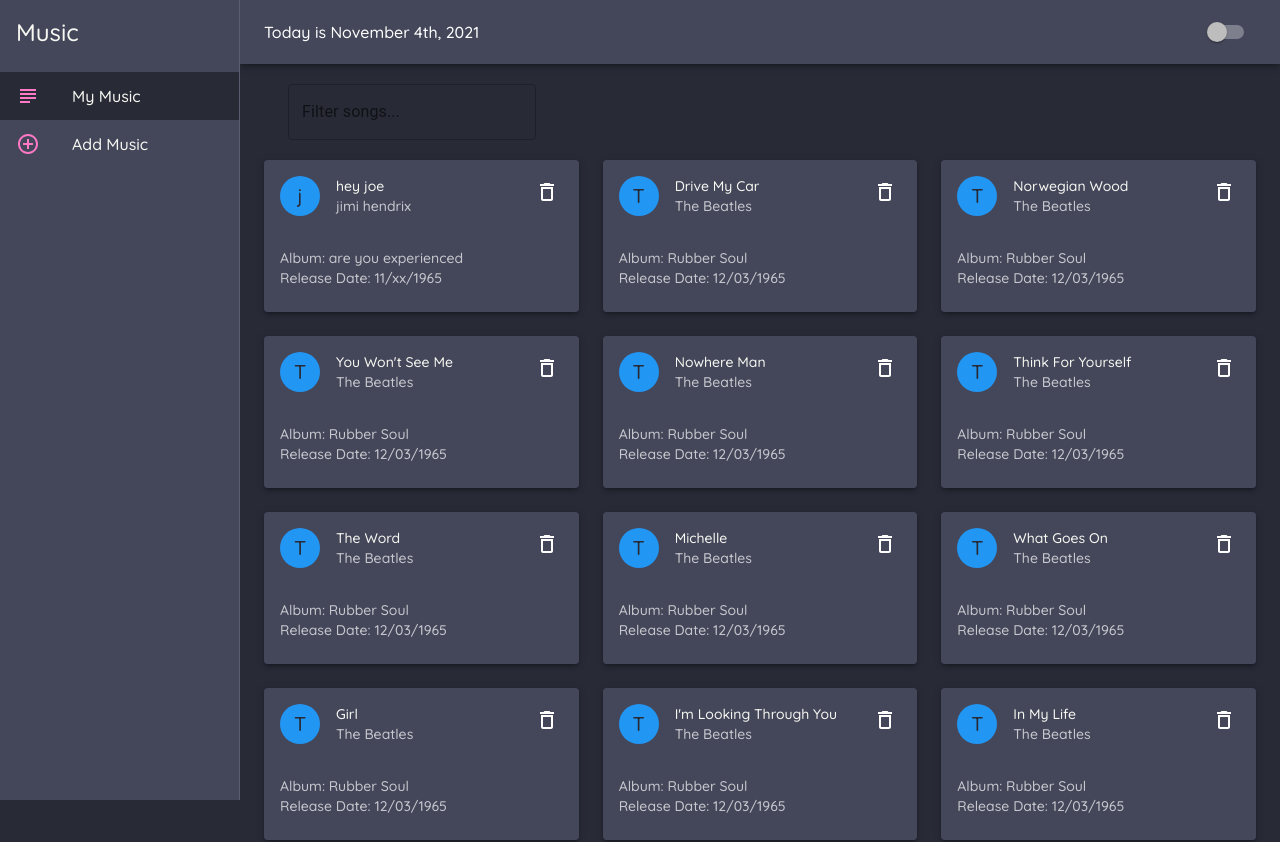
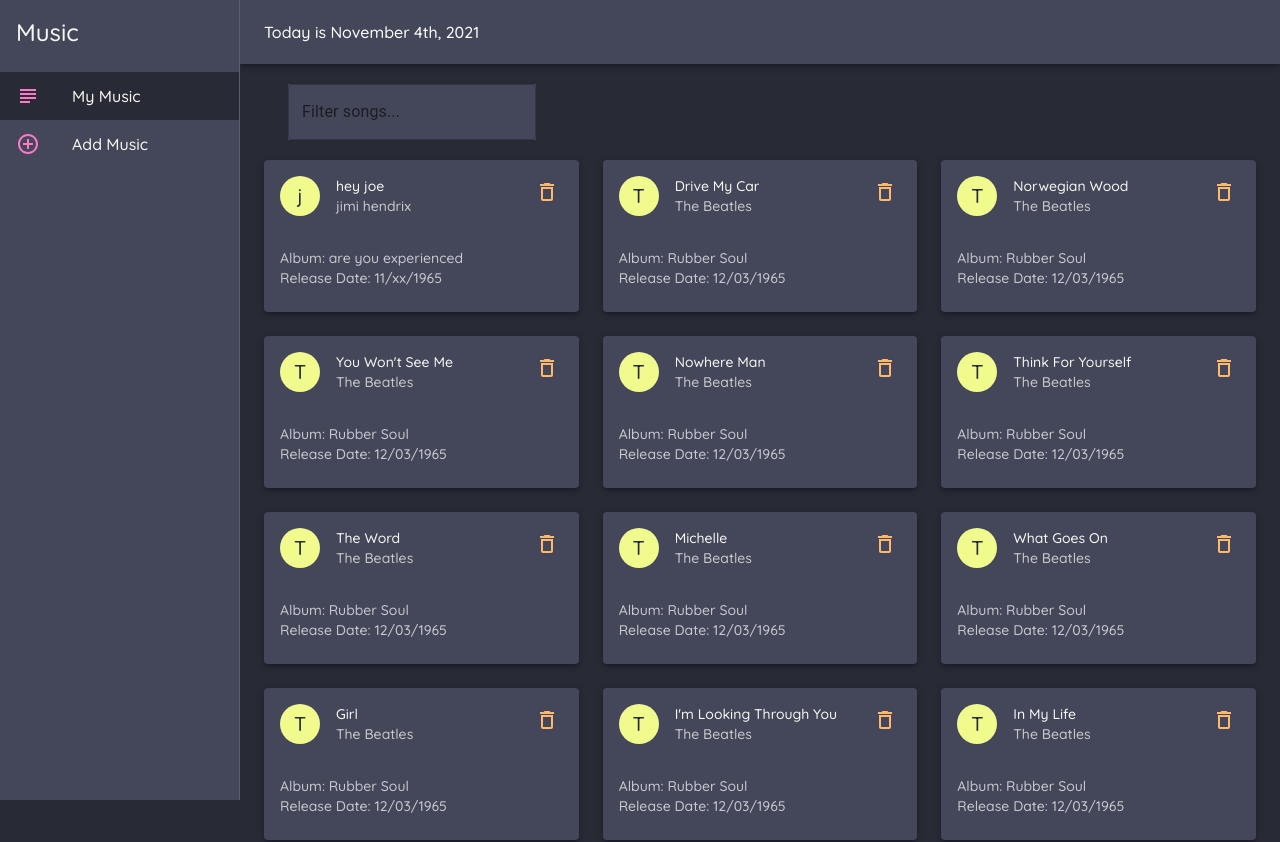
Before and after one commit to giuseppe-g-gelardi/reactmusiclibrary, a React (Create React App) app: page /music in a window 1280 px wide. Shown: the top 842 px of the page. Built offline with nearby package versions, Linux system fonts and the light colour scheme; data requests are answered from the project's data file.

Commit message:
themes mostly complete

```diff
--- a/src/components/AddSong.jsx
+++ b/src/components/AddSong.jsx
@@ -13,19 +13,17 @@
       marginTop: 20,
       marginBottom: 20,
       display: 'block',
-      background: '#44475a'
+      background: '#44475a',
     },
     text: {
       marginTop: 20,
       marginBottom: 20,
       display: 'block',
-      color: '#bd93f9'
-    }
+      color: '#bd93f9',
+    },
 })
 
-
 export default function AddSong() {
-
 
   const [title, setTitle] = useState('')
   const [album, setAlbum] = useState('')
--- a/src/components/Layout.jsx
+++ b/src/components/Layout.jsx
@@ -55,7 +55,6 @@
   const history = useHistory()
   const location = useLocation()
 
-
   const menuItems = [
     {
       text: 'My Music',
@@ -82,7 +81,7 @@
             Today is {format(new Date(), 'MMMM do, Y')}
           </Typography>
               {/* theme toggle switch */}
-              <Switch />
+              {/* <Switch /> no worky */}
               {/* theme toggle switch */}
         </Toolbar>
       </AppBar>
--- a/src/components/MusicCard.jsx
+++ b/src/components/MusicCard.jsx
@@ -4,22 +4,12 @@
 import CardContent from '@material-ui/core/CardContent'
 import { Avatar, IconButton, makeStyles, Typography } from '@material-ui/core'
 import { DeleteOutline } from '@material-ui/icons'
-import { blue, green, pink, yellow } from '@material-ui/core/colors'
+
+
 
 const useStyles = makeStyles({
   avatar: {
-    backgroundColor: (song) => {
-      if (song.category === 'work') {
-        return yellow[700]
-      }
-      if (song.category === 'money') {
-        return green[500]
-      }
-      if (song.category === 'todos') {
-        return pink[700]
-      }
-      return blue[500]
-    }
+    backgroundColor: '#f1fa8c'
   }
 })
 
@@ -38,7 +28,7 @@
           }
           action={
             <IconButton onClick={() => handleDelete(song.id)}>
-              <DeleteOutline />
+              <DeleteOutline style={{color: '#ffb86c'}}/>
             </IconButton>
           }
           title={song.title}
--- a/src/components/MusicTable.jsx
+++ b/src/components/MusicTable.jsx
@@ -11,6 +11,14 @@
     marginTop: 20,
     marginBottom: 20,
     display: 'block',
+
+  },
+  text: {
+    marginTop: 20,
+    marginBottom: 20,
+    display: 'block',
+    color: '#bd93f9',
+    background: '#44475a',
   },
 })
 
@@ -49,7 +57,7 @@
           <Container className={classes.field}>
           <TextField
             label='Filter songs...'
-            className={classes.field}
+            className={classes.text}
             color='secondary'
             variant='outlined'
               onChange={e => {
```
